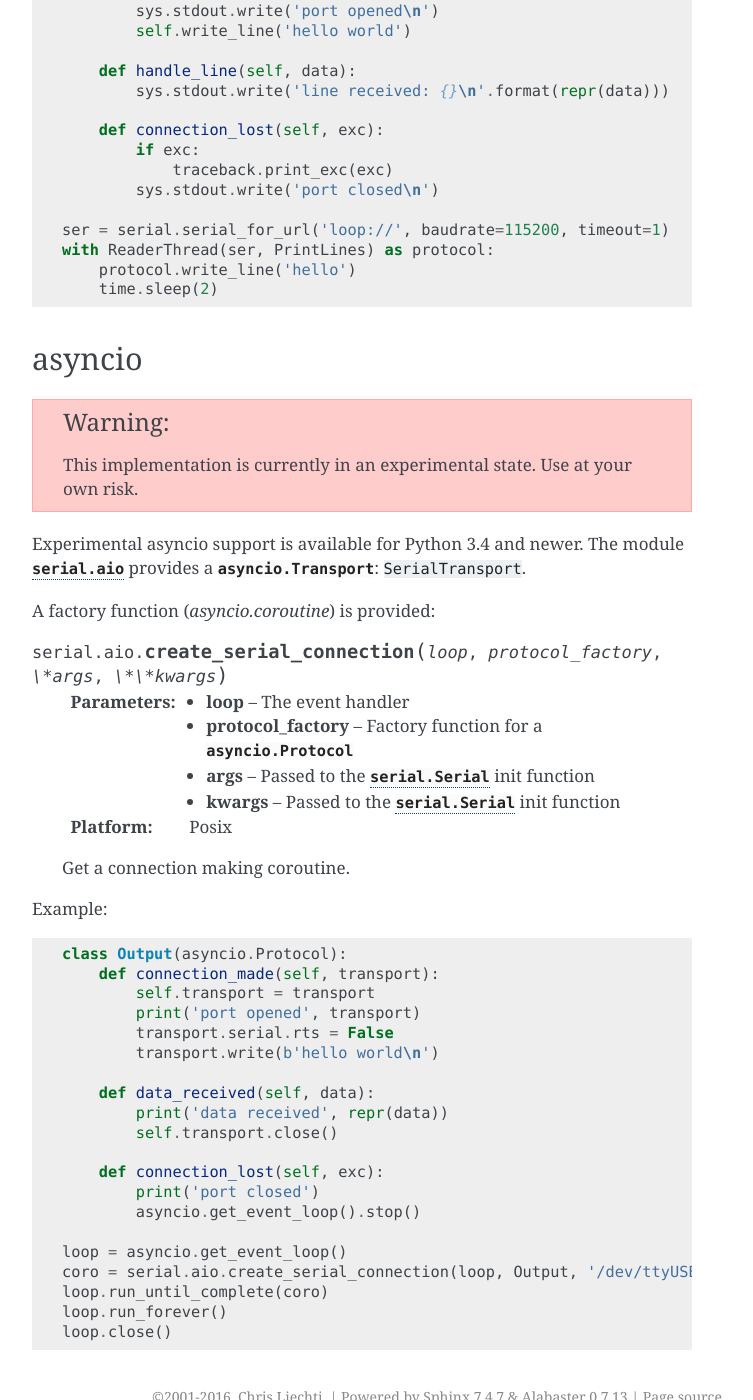
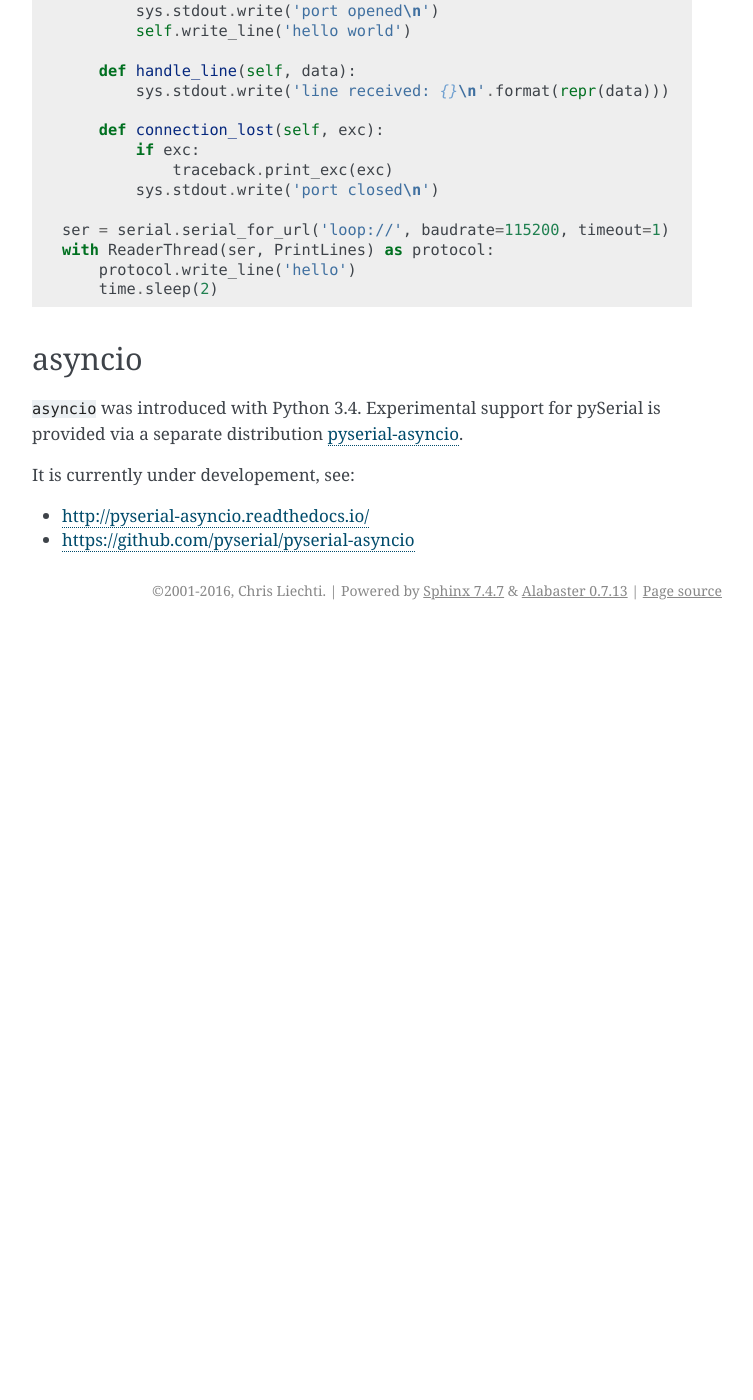
Before and after one commit to pyserial/pyserial, a Sphinx documentation site: the page built from documentation/pyserial_api.rst, in a window 1280 px wide and 1400 px high, scrolled down 23488 px. Shown: the whole window, without its empty margins (388-1141 px from the left). Built offline with Sphinx 7.4.7, drawn with Linux system fonts in a browser that asks for light colours; after the commit the page ends 24118 px from its top, so only the background shows below that; some of the changed text lies outside the part shown.

Commit message:
doc: asyncio is now in a separate package

```diff
--- a/documentation/pyserial_api.rst
+++ b/documentation/pyserial_api.rst
@@ -1202,47 +1202,12 @@ Example::
 asyncio
 =======
 
-.. module:: serial.aio
+``asyncio`` was introduced with Python 3.4. Experimental support for pySerial
+is provided via a separate distribution `pyserial-asyncio`_.
 
-.. warning:: This implementation is currently in an experimental state. Use
-    at your own risk.
+It is currently under developement, see:
 
-Experimental asyncio support is available for Python 3.4 and newer. The module
-:mod:`serial.aio` provides a :class:`asyncio.Transport`:
-``SerialTransport``.
+- http://pyserial-asyncio.readthedocs.io/
+- https://github.com/pyserial/pyserial-asyncio
 
-
-A factory function (`asyncio.coroutine`) is provided:
-
-.. function:: create_serial_connection(loop, protocol_factory, \*args, \*\*kwargs)
-
-    :param loop: The event handler
-    :param protocol_factory: Factory function for a :class:`asyncio.Protocol`
-    :param args: Passed to the :class:`serial.Serial` init function
-    :param kwargs: Passed to the :class:`serial.Serial` init function
-    :platform: Posix
-
-    Get a connection making coroutine.
-
-Example::
-
-    class Output(asyncio.Protocol):
-        def connection_made(self, transport):
-            self.transport = transport
-            print('port opened', transport)
-            transport.serial.rts = False
-            transport.write(b'hello world\n')
-
-        def data_received(self, data):
-            print('data received', repr(data))
-            self.transport.close()
-
-        def connection_lost(self, exc):
-            print('port closed')
-            asyncio.get_event_loop().stop()
-
-    loop = asyncio.get_event_loop()
-    coro = serial.aio.create_serial_connection(loop, Output, '/dev/ttyUSB0', baudrate=115200)
-    loop.run_until_complete(coro)
-    loop.run_forever()
-    loop.close()
+.. _`pyserial-asyncio`: https://pypi.python.org/pypi/pyserial-asyncio
```
